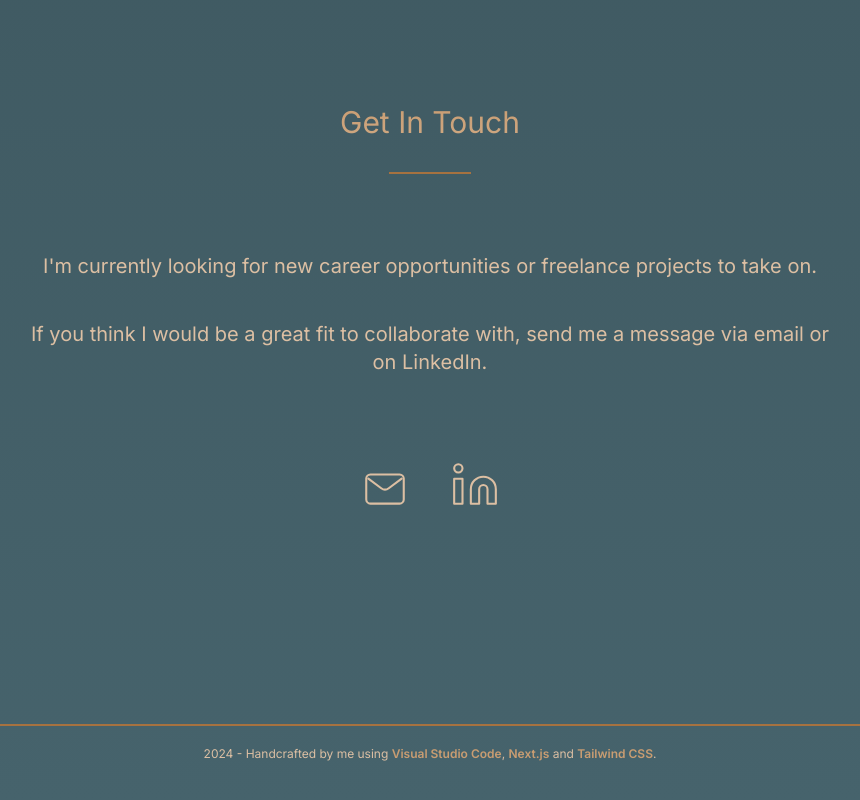
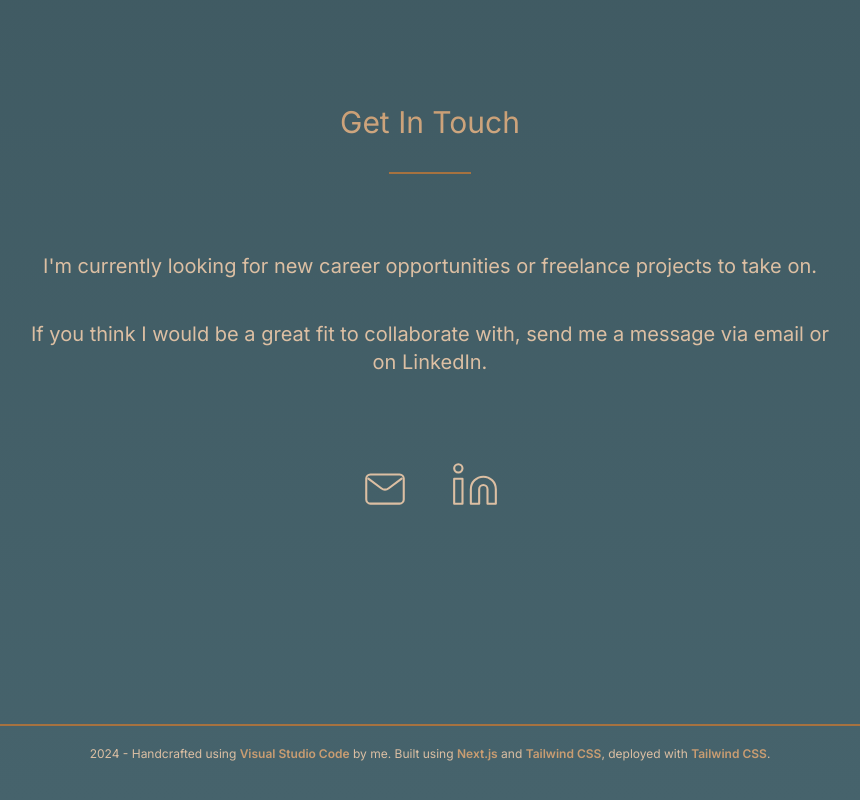
Before and after one commit to imgarcia/portfolio-nextjs, a Next.js app: page / in a window 1280 px wide. Shown: the part 3823-4623 px from the top of the page, without its empty margins (210-1070 px from the left). Built offline with nearby package versions, Linux system fonts and the light colour scheme.

Commit message:
small update to footer text

```diff
--- a/app/components/footer.tsx
+++ b/app/components/footer.tsx
@@ -6,14 +6,14 @@ const Footer = () => {
   return (
     <footer className="w-full border-t-2 border-divider-1 pt-5 text-center text-xs">
       <p>
-        {currentYear} - Handcrafted by me using{' '}
+        {currentYear} - Handcrafted using{' '}
         <Link
           href="https://code.visualstudio.com/"
           className="font-semibold text-brown-1 hover:hover:text-brown-5"
         >
           Visual Studio Code
-        </Link>
-        ,{' '}
+        </Link>{' '}
+        by me. Built using{' '}
         <Link
           href="https://nextjs.org/"
           className="font-semibold text-brown-1 hover:hover:text-brown-5"
@@ -27,6 +27,13 @@ const Footer = () => {
         >
           Tailwind CSS
         </Link>
+        , deployed with{' '}
+        <Link
+          href="https://vercel.com/"
+          className="font-semibold text-brown-1 hover:hover:text-brown-5"
+        >
+          Tailwind CSS
+        </Link>
         .
       </p>
     </footer>
```
